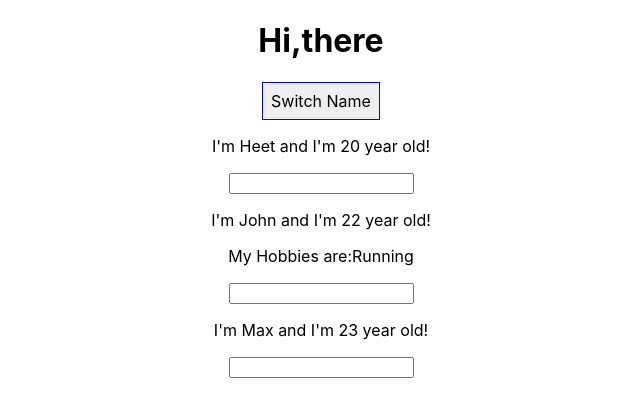
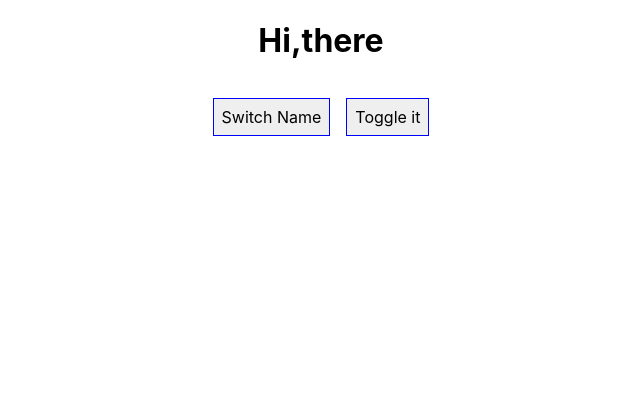
Before and after one commit to Heet1996/react-complete-guide, a React (Create React App) app: page / in a window 1280 px wide. Shown: the top 416 px of the page, without its empty margins (319-959 px from the left). Built offline with nearby package versions, Linux system fonts and the light colour scheme.

Commit message:
Done with listing

```diff
--- a/src/App.js
+++ b/src/App.js
@@ -17,7 +17,8 @@ class App extends Component {
         name:'Max',
         age:23
       }
-    ]
+    ],
+    toggleValue:false
   }
   switchNameHandler=(newName)=>{
     this.setState({
@@ -37,21 +38,27 @@ class App extends Component {
       ]
     })
   }
+  toggleChangeHandler=()=>{
+    this.setState({
+      toggleValue:true
+    })
+  }
   render() {
     const style={
       backgroudColor:'white',
       font:'inherit',
       border:'1px solid blue',
       padding:'8px',
-      cursor:'pointer'
+      cursor:'pointer',
+      margin:'16px 8px'
     }
-    return (
-      <div className="App">
-        <h1>Hi,there </h1>
-        <button
-        onClick={()=>this.switchNameHandler('rachel')}
-        style={style}
-        >Switch Name</button>
+
+    let persons=null;
+    if(this.state.toggleValue)
+    {
+      persons=(
+        <div>
+
         <Person
         name={this.state.persons[0].name}
         age={this.state.persons[0].age}
@@ -65,6 +72,48 @@ class App extends Component {
         <Person
         name={this.state.persons[2].name}
         age={this.state.persons[2].age} />
+
+
+        </div>
+      )
+    }
+    return (
+
+      <div className="App">
+        <h1>Hi,there </h1>
+        <button
+        onClick={()=>this.switchNameHandler('rachel')}
+        style={style}
+        >Switch Name</button>
+        <button
+        onClick={this.toggleChangeHandler}
+        style={style}
+        >Toggle it</button>
+       {/* Alternate way to toogle */}
+        {/* {this.state.toggleValue?
+        <div>
+
+        <Person
+        name={this.state.persons[0].name}
+        age={this.state.persons[0].age}
+        click={this.switchNameHandler.bind(this,'Ross')}
+        />
+        <Person
+        name={this.state.persons[1].name}
+        age={this.state.persons[1].age}
+        changed={this.nameChangeHandler}
+        >My Hobbies are:Running</Person>
+        <Person
+        name={this.state.persons[2].name}
+        age={this.state.persons[2].age} />
+
+
+        </div>
+        :null
+        }  */}
+
+        {persons}
+
       </div>
     );
   }
--- a/src/Person/Person.css
+++ b/src/Person/Person.css
@@ -5,5 +5,6 @@
     box-shadow: 0 2px 3px #ccc;
     text-align: center;
     padding: 16px;
-    margin:16px 0;
+    margin:16px 8px;
+
 }
```
